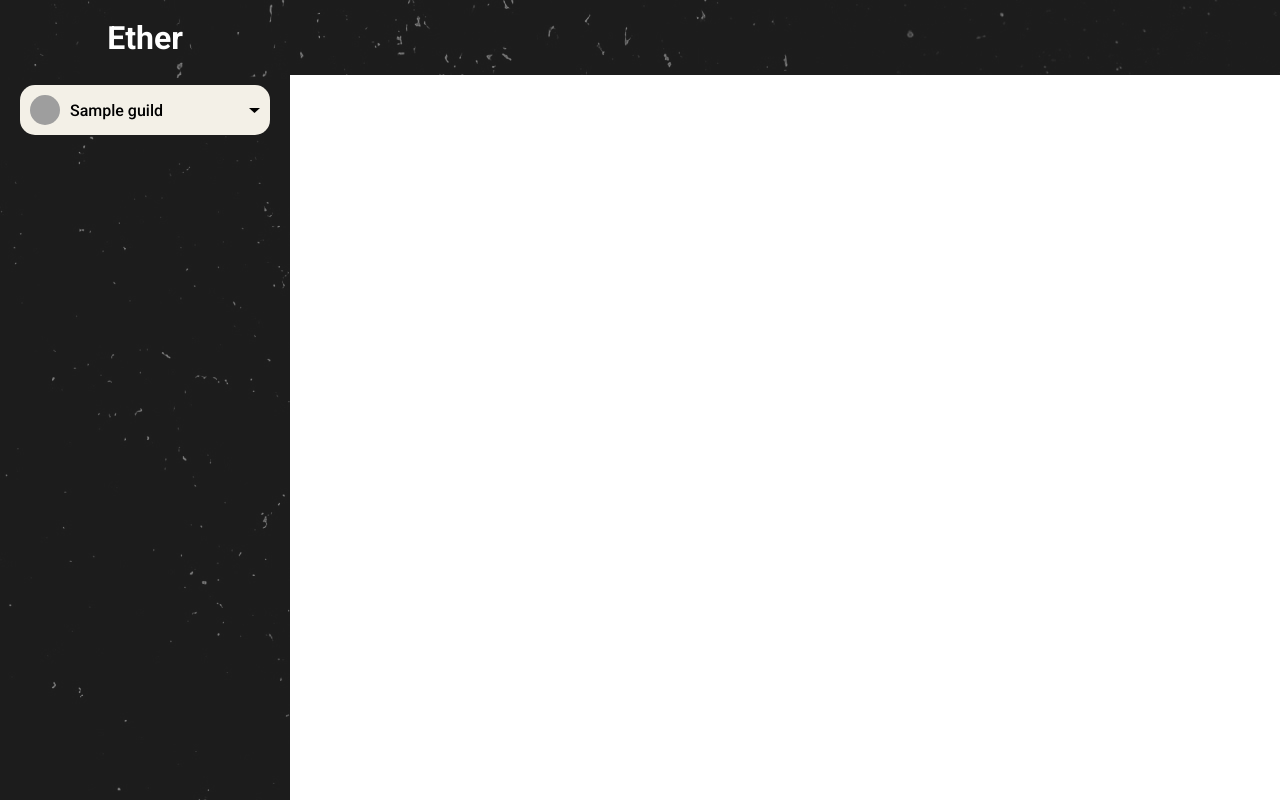
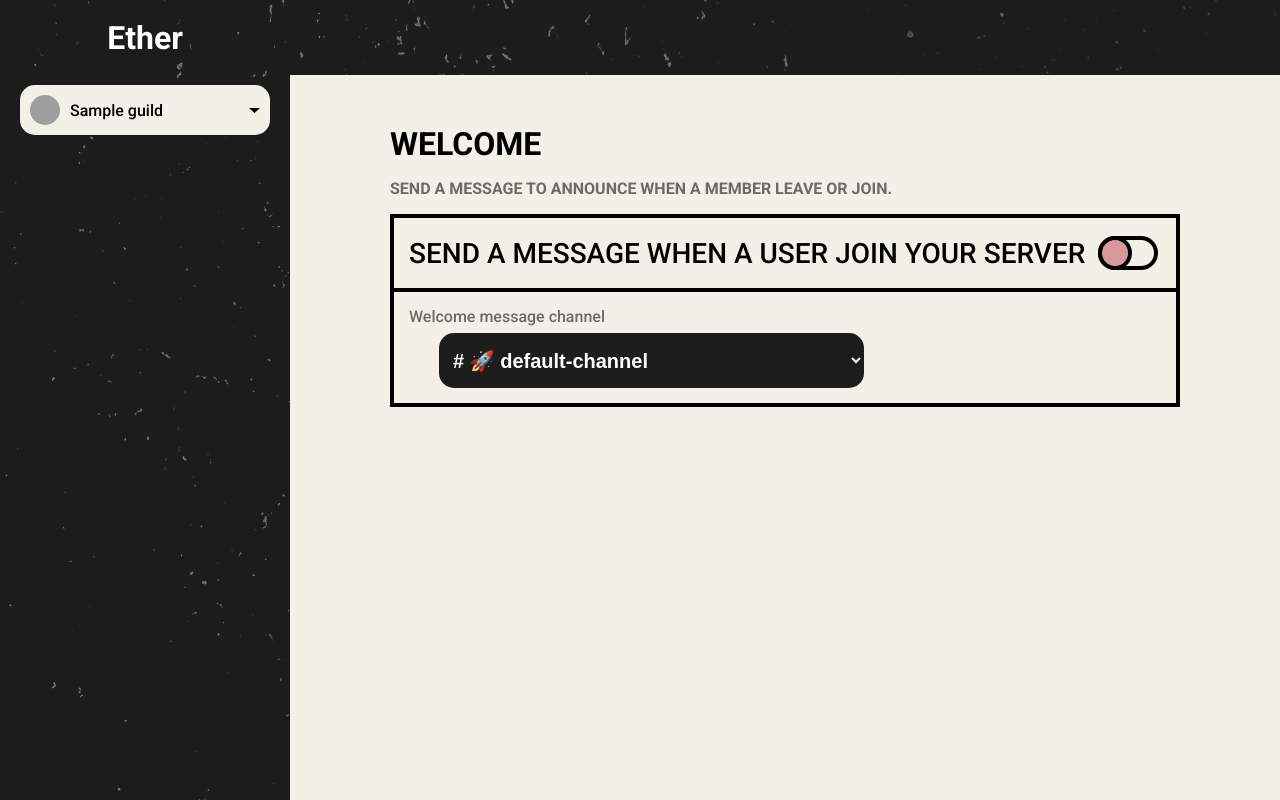
Before and after one commit to Ether-DiscordBot/Ether-Dashboard, a Django app: template src/dashboard/templates/dashboard/guild_dashboard.html in a window 1280 px wide. Run offline with Django 4.2, Linux system fonts and the light colour scheme; the template is opened without the code that fills it: most values are stand-ins (such as "Sample title", 1, 10 or a date in 2020); some libraries are stand-ins or nearby versions; grey boxes are pictures that could not be loaded.

Commit message:
Update guild_dashboard

```diff
--- a/src/EtherDashboard/static/css/guild_dashboard.css
+++ b/src/EtherDashboard/static/css/guild_dashboard.css
@@ -1,3 +1,7 @@
+body {
+    background-color: var(--light);
+}
+
 header#dashboard-header {
     height: 75px;
     width: 100%;
@@ -63,3 +67,121 @@ div.guild-picker-drop-down {
     display: flex;
     justify-content: center;
 }
+
+#dashboard {
+    margin: 0 0 0 290px;
+    padding: 50px 100px;
+}
+
+#dashboard > .name, #dashboard > .description {
+    text-transform: uppercase;
+}
+
+#dashboard > .name {
+    font-weight: 700;
+    font-size: 32px;
+    line-height: 38px;
+    width: fit-content;
+}
+
+#dashboard > .description {
+    font-weight: 700;
+    font-size: 16px;
+    line-height: 19px;
+    width: fit-content;
+    color: #6B6B6B;
+}
+
+section {
+    border: 4px solid #000000;
+}
+
+.section-title, .section-content {
+    padding: 15px;
+    display: flex;
+}
+
+section .section-title {
+    flex-flow: row;
+    align-items: center;
+    justify-content: space-between;
+    border-bottom: 4px solid #000000;
+}
+
+.section-title h1 {
+    text-transform: uppercase;
+    font-weight: 500;
+    font-size: 28px;
+}
+
+.switch {
+    position: relative;
+    width: 60px;
+    height: 34px;
+    border: 4px solid #000000;
+    border-radius: 17px;
+    appearance: none;
+    cursor: pointer;
+    display: flex;
+    flex-flow: row;
+}
+
+.switch:before {
+    display: inline-block;
+    content: "";
+    width: 26px; height: 26px;
+    border-radius: 50%;
+    transition: ease-out 0.2s;
+    outline: 4px solid #000000;
+}
+
+input.switch:checked:before {
+    background-color: #a5d799;
+    transform: translateX(100%);
+}
+
+input.switch:not(:checked):before {
+    background-color: #d79999;
+}
+
+.section-content {
+    flex-flow: column;
+}
+
+.section-param {
+    display: flex;
+    flex-flow: column;
+}
+
+.section-param label {
+    font-weight: 500;
+    font-size: 16px;
+    line-height: 19px;
+    color: #6B6B6B;
+}
+
+
+.section-param input, .section-content select {
+    margin: 7px 0 0 30px;
+    width: 425px;
+}
+
+.section-param select {
+    height: 55px;
+    border-radius: 15px;
+    background-color: var(--dark);
+    border: none;
+    color: #fff;
+    cursor: pointer;
+    font-weight: 700;
+    font-size: 20px;
+    line-height: 28px;
+    padding: 10px;
+}
+
+.section-param select span {
+    font-weight: 700;
+    font-size: 28px;
+    line-height: 33px;
+    color: #6B6B6B;
+}
--- /dev/null
+++ b/src/dashboard/templates/dashboard/base_guild_dashboard.html
@@ -0,0 +1,45 @@
+{% load compress %}
+{% load static %}
+{% load cache %}
+
+<!DOCTYPE html>
+<html lang="en">
+<head>
+    <meta charset="UTF-8">
+    <meta http-equiv="X-UA-Compatible" content="IE=edge">
+    <meta name="viewport" content="width=device-width, initial-scale=1.0">
+    {% compress css %}
+        <link rel="stylesheet" href="{% static 'css/master.css' %}">
+        <link rel="stylesheet" href="{% static 'css/guild_dashboard.css' %}">
+    {% endcompress %}
+    <title>Ether | {{title}}</title>
+</head>
+<body>
+    <header id="dashboard-header" class="noise">
+    </header>
+    <div class="side-bar noise">
+        <div class="side-bar-header">
+            <a href="/">
+                <h1 class="side-bar-header-title">Ether</h1>
+            </a>
+        </div>
+        <div class="guild-picker">
+            <div class="guild-picker-content">
+                <div class="guild-picker-left">
+                    <img class="guild-picker-guild-icon" src="https://cdn.discordapp.com/icons/{{ guild.id }}/{{ guild.icon }}.png" alt="">
+                    <span>{{ guild.name }}</span>
+                </div>
+                <div class="guild-picker-drop-down">
+                    <svg width="11" height="5" viewBox="0 0 11 5" fill="none" xmlns="http://www.w3.org/2000/svg">
+                        <path d="M0 0L11 -2.33104e-06L5.5 5L0 0Z" fill="black"/>
+                    </svg>
+                </div>
+            </div>
+        </div>
+    </div>
+    <div id="dashboard">
+        {% block content %}
+        {% endblock %}
+    </div>
+</body>
+</html>
--- a/src/dashboard/templates/dashboard/guild_dashboard.html
+++ b/src/dashboard/templates/dashboard/guild_dashboard.html
@@ -1,41 +1,27 @@
-{% load compress %}
+{% extends 'dashboard/base_guild_dashboard.html' %}
 {% load static %}
-{% load cache %}
 
-<!DOCTYPE html>
-<html lang="en">
-<head>
-    <meta charset="UTF-8">
-    <meta http-equiv="X-UA-Compatible" content="IE=edge">
-    <meta name="viewport" content="width=device-width, initial-scale=1.0">
-    {% compress css %}
-        <link rel="stylesheet" href="{% static 'css/master.css' %}">
-        <link rel="stylesheet" href="{% static 'css/guild_dashboard.css' %}">
-    {% endcompress %}
-    <title>Ether | {{title}}</title>
-</head>
-<body>
-    <header id="dashboard-header" class="noise">
-    </header>
-    <div class="side-bar noise">
-        <div class="side-bar-header">
-            <a href="/">
-                <h1 class="side-bar-header-title">Ether</h1>
-            </a>
+{% block content %}
+    <h1 class="name">Welcome</h1>
+    <p class="description">
+        Send a message to announce when a member leave or join.
+    </p>
+    <section>
+        <div class="section-title">
+            <h1>Send a message when a user join your server</h1>
+            <input type="checkbox" role="switch" class="switch" {% if db_guild.logs.join.enabled %} checked {% endif %}>
         </div>
-        <div class="guild-picker">
-            <div class="guild-picker-content">
-                <div class="guild-picker-left">
-                    <img class="guild-picker-guild-icon" src="https://cdn.discordapp.com/icons/{{ guild.id }}/{{ guild.icon }}.png" alt="">
-                    <span>{{ guild.name }}</span>
-                </div>
-                <div class="guild-picker-drop-down">
-                    <svg width="11" height="5" viewBox="0 0 11 5" fill="none" xmlns="http://www.w3.org/2000/svg">
-                        <path d="M0 0L11 -2.33104e-06L5.5 5L0 0Z" fill="black"/>
-                    </svg>
-                </div>
+        <div class="section-content">
+            <div class="section-param">
+                <label for="join-channel">Welcome message channel</label>
+                <select name="join channel" id="join-channel">
+                    <option value="" selected>
+                        # {% if db_guild.logs.join.channel_id %}channel{% else %}🚀 default-channel{% endif %}
+                    </option>
+                    <option value="" ># other-channel</option>
+                    <option value="" ># other-channel</option>
+                </select>
             </div>
         </div>
-    </div>
-</body>
-</html>
+    </section>
+{% endblock %}
--- a/src/dashboard/views.py
+++ b/src/dashboard/views.py
@@ -32,13 +32,15 @@ async def guild_list(request):
     }
     return render(request, "dashboard/guild_list.html", context=context)
 
-def guild_dashboard(request, guild_id):
+@async_to_sync
+async def guild_dashboard(request, guild_id):
     token = get_access_token(request)
     all_guilds = get_guilds(token)
     guilds = [g for g in all_guilds if int(g['permissions']) >= min_permission]
 
     for guild in guilds:
         if int(guild['id']) == guild_id:
+            db_guild = await Database.Guild.get_or_create(int(guild['id']))
             user_context = get_user(token)
             user_context['connected'] = True
 
@@ -46,6 +48,7 @@ def guild_dashboard(request, guild_id):
                 "title": "Dashboard",
                 "user": user_context,
                 "guild": guild,
+                "db_guild": db_guild,
                 "test_function": test_function
             }
             return render(request, "dashboard/guild_dashboard.html", context=context)
```
